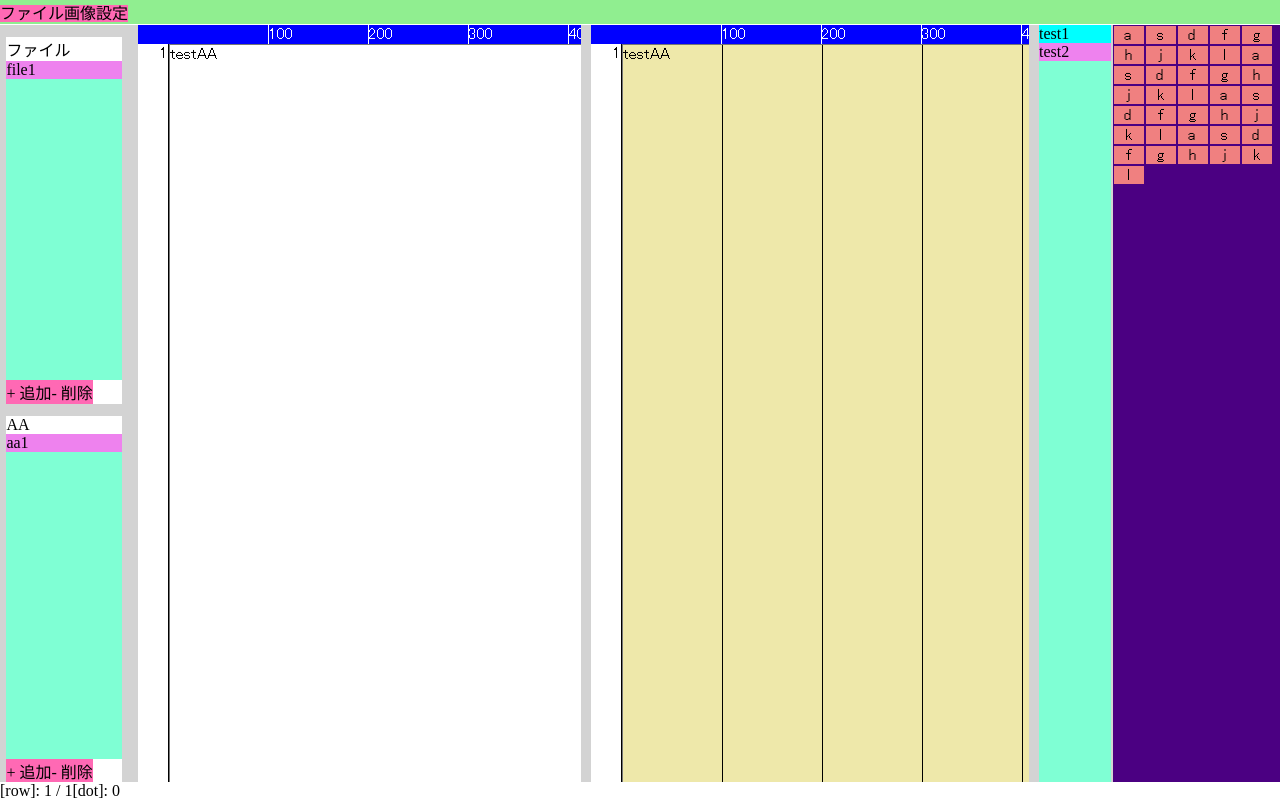
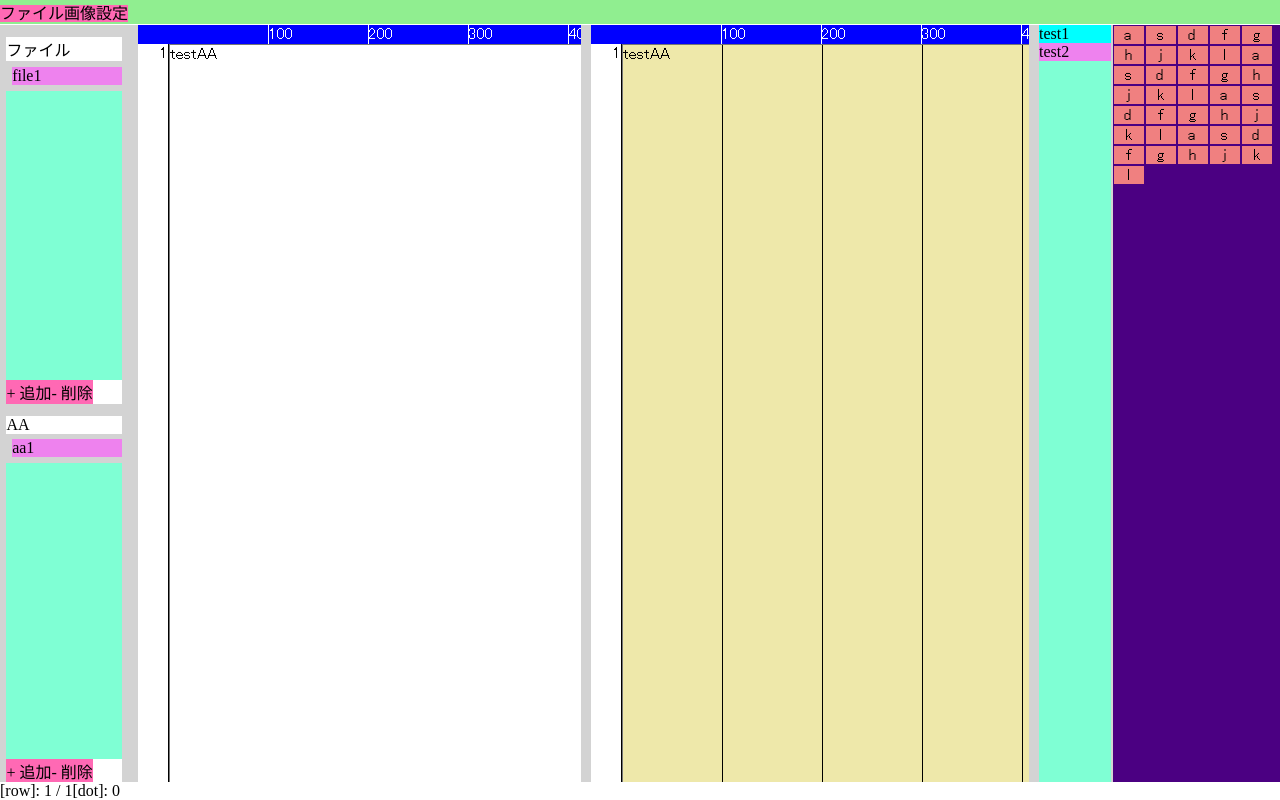
Before and after one commit to sophietwilight1227/pinia001, a Vue app: page / in a window 1280 px wide. Built offline with nearby package versions, Linux system fonts and the light colour scheme.

Commit message:
drag and drop list

```diff
--- a/src/components/CharactorPalette.vue
+++ b/src/components/CharactorPalette.vue
@@ -7,13 +7,16 @@ import charPalette from '../assets/data/charPalette.json'
 import { useCharSetStore } from "@/stores/charSet";
 import { nextTick, onMounted, onUpdated, reactive, ref, type Ref } from "vue";
 import FileTab from "./FileTab.vue";
+import DraggableListNode from "./DraggableListNode.vue";
 
 const nameListRef: any = ref(null);
+const nameDragListRef: any = ref(null);
 const spanElem: Ref<HTMLElement | null> = ref(null);
 const text: Ref<string> = ref("");
 const settingStore = useSettingStore();
 const charSetStore = useCharSetStore();
 const menuPosition: {left: number, top: number, show: boolean} = reactive({left: 0, top: 0, show: false});
+const dragIndex: Ref<{start: number, end: number}> = ref({start: 0, end: 0});
 
 const charIndexList: Ref<Array<string>> = ref([]);
 
@@ -75,6 +78,9 @@ const updateCharPalette = async (list: Array<{indexName: string, charList: Array
   await nextTick();
   for(let i=0; i < list.length; i++){
     charIndexList.value.push(list[i].indexName);
+    if(nameListRef.value[i] != null){
+      nameListRef.value[i].change(list[i].indexName);
+    }
   }
   await nextTick();
 
@@ -89,6 +95,10 @@ const addCharIndex = ():void => {
 
 const removeCharIndex = ():void => {
   charSetStore.removeCharPaletteIndex(charSetStore.currentIndex);
+}
+
+const renameCharIndex = (name: string):void => {
+  charSetStore.renameCharPaletteIndex(name);
 }
 
 charSetStore.$subscribe((mutation, state) => {
@@ -106,6 +116,47 @@ const hideMenu = () => {
   document.removeEventListener('click', hideMenu);
 }
 
+const onDragStart = (index: number): void => {
+  const height:string = nameDragListRef.value[index].getHeight();
+  for(let i=0; i < index; i++){
+    nameDragListRef.value[i].setDrag(true, height);
+  }
+
+  for(let i=index+1; i < charIndexList.value.length; i++){
+    nameDragListRef.value[i].setDrag(true, "-" + height);
+  }
+  dragIndex.value.start = index;
+  dragIndex.value.end = index;
+}
+const onDragEnd = (index: number): void => {
+  for(let i=0; i < charIndexList.value.length; i++){
+    nameDragListRef.value[i].setDrag(false, "0px");
+  }
+  charSetStore.moveCharPaletteIndex(dragIndex.value.start, dragIndex.value.end);
+  selectIndex(dragIndex.value.end);
+}
+const onDragEnter = (index: number):void => {
+  for(let i=0; i < charIndexList.value.length; i++){
+    nameDragListRef.value[i].move(false);
+  }
+  let start: number = 0;
+  let end: number = 0;
+  if(index > dragIndex.value.start){
+    start = dragIndex.value.start+1;
+    end = index+1;
+  }else{
+    start = index+1;
+    end = dragIndex.value.start+1;
+  }
+  for(let i=start; i < end; i++){
+    nameDragListRef.value[i].move(true);
+  }
+  dragIndex.value.end = index;
+}
+const onDragLeave = ():void => {
+
+}
+
 </script>
 
 <template>
@@ -113,7 +164,16 @@ const hideMenu = () => {
     <PanelContainer :order="0" :name="'charList'">
       <div class="charIndexList" v-on:contextmenu.prevent="onRightClick">
         <div v-for="(data, i) in charIndexList">
-          <FileTab :value="data" v-on:click="selectIndex(i)" ref="nameListRef" class="tab">{{ data }}</FileTab>
+          <DraggableListNode ref="nameDragListRef"
+                            v-on:dragstart="onDragStart(i)"
+                            v-on:dragend="onDragEnd(i)"
+                            v-on:dragenter="onDragEnter(i)">
+            <FileTab :value="data"
+                    v-on:click="selectIndex(i)"
+                    v-on:change="renameCharIndex"
+                    ref="nameListRef"
+                    class="tab"></FileTab>
+          </DraggableListNode>
         </div>
       </div>
     </PanelContainer>
--- /dev/null
+++ b/src/components/DraggableListNode.vue
@@ -0,0 +1,67 @@
+<script setup lang="ts">
+import { ref, type Ref } from 'vue';
+
+const emit = defineEmits(['dragstart', "dragend", "dragenter", "dragleave"]);
+
+const positionDeltaY: Ref<string> = ref("0px");
+const isDragging: Ref<boolean> = ref(false);
+const isMove: Ref<boolean> = ref(false);
+const draggableNodeElem: any = ref(null);
+
+
+const getHeight = (): string => {
+    return draggableNodeElem.value.scrollHeight + "px";
+}
+
+const setDrag = (isDrag: boolean, deltaY: string): void => {
+    isDragging.value = isDrag;
+    positionDeltaY.value = deltaY;
+    isMove.value = false;
+}
+const move = (isMoved: boolean): void => {
+    isMove.value = isMoved;
+    console.log("move", positionDeltaY.value)
+}
+defineExpose({ getHeight, setDrag, move });
+
+const onDragStart = (e: Event): void => {
+    emit("dragstart");
+}
+const onDragEnd = (e: Event): void => {
+    emit("dragend");
+}
+const onDragEnter = (e:Event): void => {
+    emit("dragenter");
+}
+const onDragLeave = (e:Event): void => {
+    emit("dragleave");
+}
+
+</script>
+
+<template>
+    <div draggable="true"
+        ref="draggableNodeElem"
+        class="base"
+        v-bind:class="{transition: isDragging, transform: isMove}"
+        v-on:dragstart="onDragStart"
+        v-on:dragend="onDragEnd"
+        v-on:dragenter="onDragEnter"
+        v-on:dragleave="onDragLeave">
+        <slot></slot>
+    </div>
+</template>
+
+<style scoped>
+    .base {
+        width: 100%;
+    }
+    .transition {
+        transition-property: transform;
+        transition-duration: 0.5s;
+        transition-timing-function: ease;
+    }
+    .transform {
+        transform: translateY(v-bind(positionDeltaY));
+    }
+</style>
--- a/src/components/FileTab.vue
+++ b/src/components/FileTab.vue
@@ -22,8 +22,11 @@ const select = (isSelected: boolean):void => {
         //isEdit.value = false;
     }
 }
+const change = (value: string): void => {
+    name.value = value;
+}
 
-defineExpose({ select });
+defineExpose({ select, change });
 
 const onButtonClick = ():void => {
     emit("click");
@@ -72,12 +75,12 @@ const onKeyDown = (e: KeyboardEvent):void => {
                 v-on:focusout="onFocusOutTextArea"
                 ref="textarea">
     </div>
-
 </template>
 
 <style scoped>
     .button1 {
         user-select: none;
+        width: 100%;;
     }
     .selected {
         background-color: aqua;
--- a/src/components/FilesTab.vue
+++ b/src/components/FilesTab.vue
@@ -1,14 +1,18 @@
 <script setup lang="ts">
 import FileTab from "./FileTab.vue";
 import ButtonText from "./ButtonText.vue";
-import { reactive, ref, watch, type Ref } from "vue";
+import { nextTick, reactive, ref, watch, type Ref } from "vue";
 import { useMainCanvasStore } from "@/stores/mainCanvas";
+import DraggableListNode from "./DraggableListNode.vue";
 
 const mainCanvasAsciiArtStore = useMainCanvasStore();
-const fileNameList: Array<{name:string}> = reactive([]);
+const fileNameList: Ref<Array<string>> = ref([]);
 const aaNameList: Ref<Array<{name:string}>> = ref([]);
-const fileNameRefs: Ref<Array<typeof FileTab> | null> = ref(null);
+const fileNameRefs: any = ref(null);
 const aaNameRefs: Ref<Array<typeof FileTab> | null> = ref(null);
+const dragIndex: Ref<{start: number, end: number}> = ref({start: 0, end: 0});
+const fileNameDragListRef: any = ref(null);
+const aaNameDragListRef:any = ref(null);
 
 const selectFile = (index: number):void => {
     if(fileNameRefs.value != null){
@@ -50,10 +54,7 @@ const renameAa = (newName: string):void => {
 watch(
     () => mainCanvasAsciiArtStore.fileNameList,
     (newValue) => {
-        fileNameList.splice(0);
-        for(let i=0; i < newValue.length; i++){
-            fileNameList.push({name: newValue[i]});
-        }
+
     }
 )
 watch(
@@ -66,7 +67,91 @@ watch(
         aaNameList.value = newList;
     }
 )
+const updateFileNameList = (newValue: Array<string>): void => {
+    fileNameList.value.splice(0);
+    for(let i=0; i < newValue.length; i++){
+        fileNameList.value.push( newValue[i]);
+        if(fileNameRefs.value != null && fileNameRefs.value[i] != null){
+            fileNameRefs.value[i].change(newValue[i]);
+        }
+    }
+}
+const updateAaNameList = (newValue: Array<string>):void => {
+    aaNameList.value.splice(0);
+    for(let i=0; i < newValue.length; i++){
+        aaNameList.value.push({name: newValue[i]});
+        if(aaNameRefs.value != null && aaNameRefs.value[i] != null){
+            aaNameRefs.value[i].change(newValue[i]);
+        }
+    }
+}
+mainCanvasAsciiArtStore.$subscribe((mutation, state) => {
 
+    updateFileNameList(mainCanvasAsciiArtStore.fileNameList);
+    updateAaNameList(mainCanvasAsciiArtStore.aaNameList);
+    console.log(fileNameList)
+})
+
+const dragStart = (index: number, elemListRef: any ): void => {
+  const height:string = elemListRef.value[index].getHeight();
+  for(let i=0; i < index; i++){
+    elemListRef.value[i].setDrag(true, height);
+  }
+
+  for(let i=index+1; i < elemListRef.value.length; i++){
+    elemListRef.value[i].setDrag(true, "-" + height);
+  }
+  dragIndex.value.start = index;
+  dragIndex.value.end = index;
+}
+const dragEnd = (elemListRef: any): void => {
+  for(let i=0; i < elemListRef.value.length; i++){
+    elemListRef.value[i].setDrag(false, "0px");
+  }
+  //charSetStore.moveCharPaletteIndex(dragIndex.value.start, dragIndex.value.end);
+  //selectIndex(dragIndex.value.end);
+}
+const dragEnter = (index: number, elemListRef: any):void => {
+  for(let i=0; i < elemListRef.value.length; i++){
+    elemListRef.value[i].move(false);
+  }
+  let start: number = 0;
+  let end: number = 0;
+  if(index > dragIndex.value.start){
+    start = dragIndex.value.start+1;
+    end = index+1;
+  }else{
+    start = index;
+    end = dragIndex.value.start+1;
+  }
+  for(let i=start; i < end; i++){
+    elemListRef.value[i].move(true);
+  }
+  dragIndex.value.end = index;
+}
+const onDragStartFileList = (index: number):void => {
+    dragStart(index, fileNameDragListRef)
+}
+const onDragEndFileList = ():void => {
+    dragEnd(fileNameDragListRef);
+    mainCanvasAsciiArtStore.moveFile(dragIndex.value.start, dragIndex.value.end);
+    selectFile(dragIndex.value.end);
+}
+const onDragEnterFileList = (index: number): void => {
+    dragEnter(index, fileNameDragListRef);
+}
+
+const onDragStartAaList = (index: number):void => {
+    dragStart(index, aaNameDragListRef)
+}
+const onDragEndAaList = ():void => {
+    dragEnd(aaNameDragListRef);
+    mainCanvasAsciiArtStore.moveAa(dragIndex.value.start, dragIndex.value.end);
+    selectAa(dragIndex.value.end);
+}
+const onDragEnterAaList = (index: number): void => {
+    dragEnter(index, aaNameDragListRef);
+}
 </script>
 
 <template>
@@ -75,10 +160,15 @@ watch(
         <div>ファイル</div>
         <div class="namelist">
             <div v-for="(data, i) in fileNameList">
-                <FileTab :value="data.name"
+                <DraggableListNode ref="fileNameDragListRef"
+                                    v-on:dragstart="onDragStartFileList(i)"
+                                    v-on:dragend="onDragEndFileList"
+                                    v-on:dragenter="onDragEnterFileList(i)">
+                    <FileTab :value="data"
                             v-on:click="selectFile(i)"
                             v-on:change="renameFile"
-                         ref="fileNameRefs">{{ data.name }}</FileTab>
+                            ref="fileNameRefs"></FileTab>
+                </DraggableListNode>
             </div>
         </div>
         <div class="buttonlist">
@@ -90,10 +180,16 @@ watch(
         <div>AA</div>
         <div class="namelist">
             <div v-for="(data, i) in aaNameList">
+                <DraggableListNode ref="aaNameDragListRef"
+                                    v-on:dragstart="onDragStartAaList(i)"
+                                    v-on:dragend="onDragEndAaList"
+                                    v-on:dragenter="onDragEnterAaList(i)">
                     <FileTab :value="data.name"
                             v-on:click="selectAa(i)"
                             v-on:change="renameAa"
                             ref="aaNameRefs"/>
+                </DraggableListNode>
+
             </div>
         </div>
 
--- a/src/stores/charSet.ts
+++ b/src/stores/charSet.ts
@@ -56,6 +56,14 @@ export const useCharSetStore = defineStore(
             removeCharPaletteIndex(indexNo: number): void{
                 this.charPalette.splice(indexNo, 1);
             },
+            renameCharPaletteIndex(name: string): void{
+                this.charPalette[this.currentIndex].indexName = name;
+            },
+            moveCharPaletteIndex(indexFrom: number, indexTo: number): void {
+                const elem = this.charPalette[indexFrom];
+                this.charPalette.splice(indexFrom, 1);
+                this.charPalette.splice(indexTo,0, elem);
+            },
             addCharPalette(indexNo: number, charNo: number, charValue: string, width: number): void {
                 this.charPalette[indexNo].charList.splice(charNo, 0, {value: charValue, width: width})
             },
```
Also changed, not shown: src/stores/mainCanvas.ts (+10 -0 lines), 5 other files (tests, documents, lock files or other folders). Lines whose indentation alone changed are shown as unchanged.
